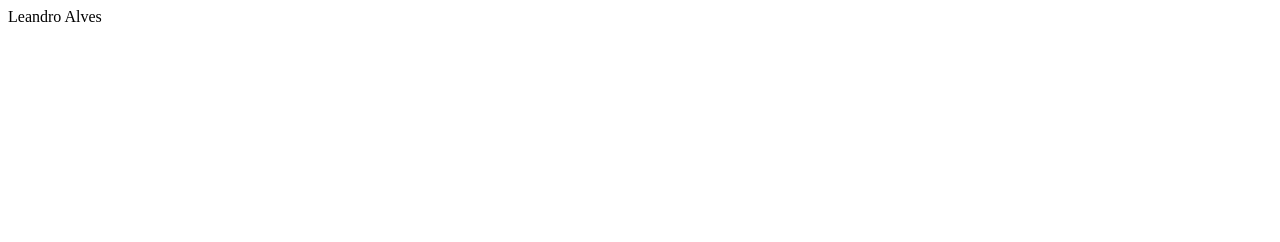
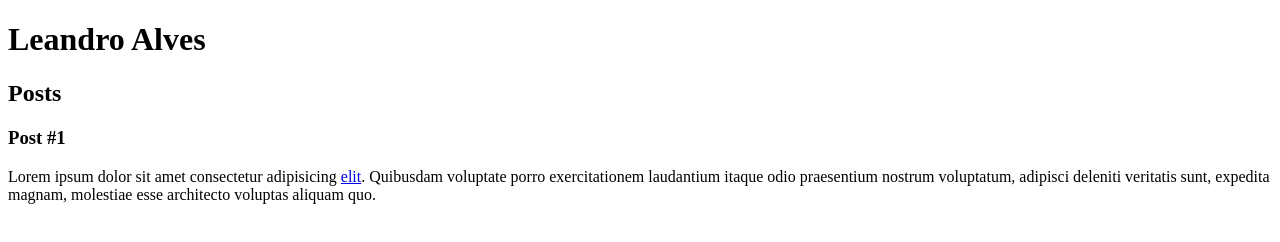
Before and after one commit to lealvesac/html, a plain HTML site: page index.html in a window 1280 px wide. Drawn offline with Linux system fonts and the light colour scheme.

Commit message:
modificações no index, himperlink

```diff
--- a/index.html
+++ b/index.html
@@ -4,7 +4,21 @@
         <meta charset="utf-8">
         <title>Leandro Alves</title>
         <body>
-            Leandro Alves
+            <head>
+                <h1>Leandro Alves</h1>
+            </head>
+            <section>
+                <header>
+                    <h2>Posts</h2>
+                </header>
+                <article>
+                    <header>
+                        <h3>Post #1</h3>
+                    </header>
+                    <p>Lorem ipsum dolor sit amet consectetur adipisicing <a href="https://www.google.com" target="_blank">elit</a>. Quibusdam voluptate porro exercitationem laudantium itaque odio praesentium nostrum voluptatum, adipisci deleniti veritatis sunt, expedita magnam, molestiae esse architecto voluptas aliquam quo.</p>
+                </article>
+            </section>
+            <footer></footer>
         </body>
     </head>
 </html>
```
